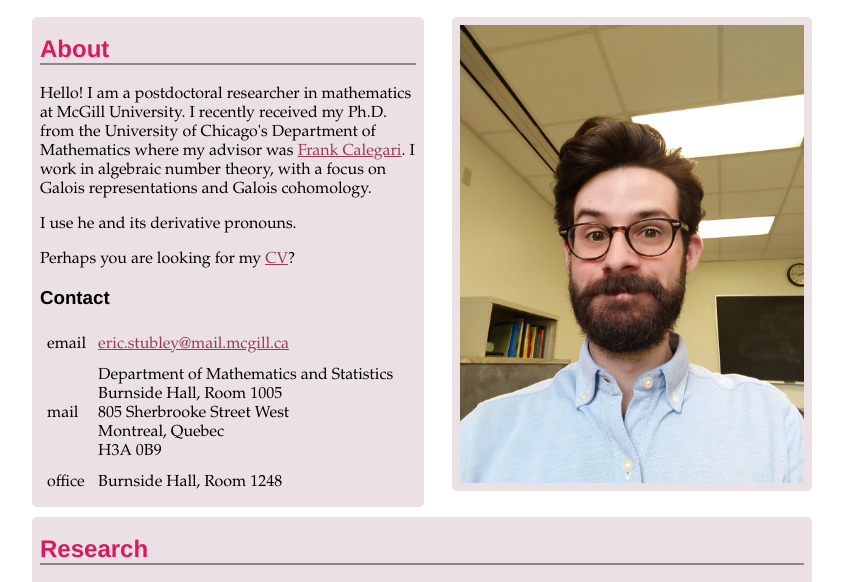
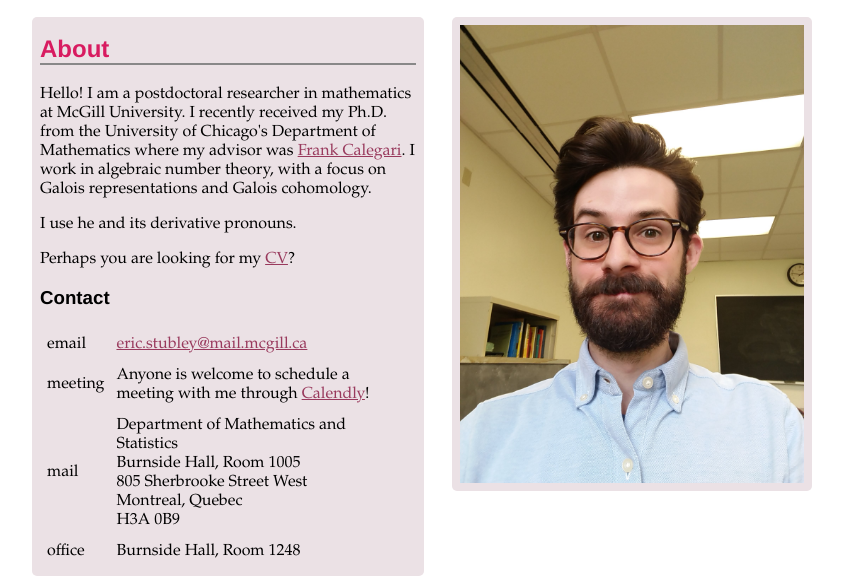
Before and after one commit to ericstubley/ericstubley.github.io, a plain HTML site: page index.html in a window 1280 px wide. Shown: the part 154-736 px from the top of the page, without its empty margins (218-1061 px from the left). Drawn offline with Linux system fonts and the light colour scheme.

Commit message:
added calendly link

```diff
--- a/index.html
+++ b/index.html
@@ -28,6 +28,10 @@
 				<tr>
 					<td>email</td>
 					<td><a href="mailto:eric.stubley@mail.mcgill.ca">eric.stubley@mail.mcgill.ca</a></td>
+				</tr>
+				<tr>
+					<td>meeting</td>
+					<td>Anyone is welcome to schedule a meeting with me through <a href="https://calendly.com/ericdavidstubley/30min">Calendly</a>!</td>
 				</tr>
 				<tr>
 					<td>mail</td>
@@ -101,7 +105,7 @@
 			<p>Winter 2018: Iwasawa theory. [<a href="./iwasawa_schedule_winter_2018.pdf">pdf</a>]</p>
 		</div>
 		<div class="standalone_center" id="footer">
-			<p>last updated: November 8, 2021</p>
+			<p>last updated: November 26, 2021</p>
 		</div>
 	</div>
 
```
